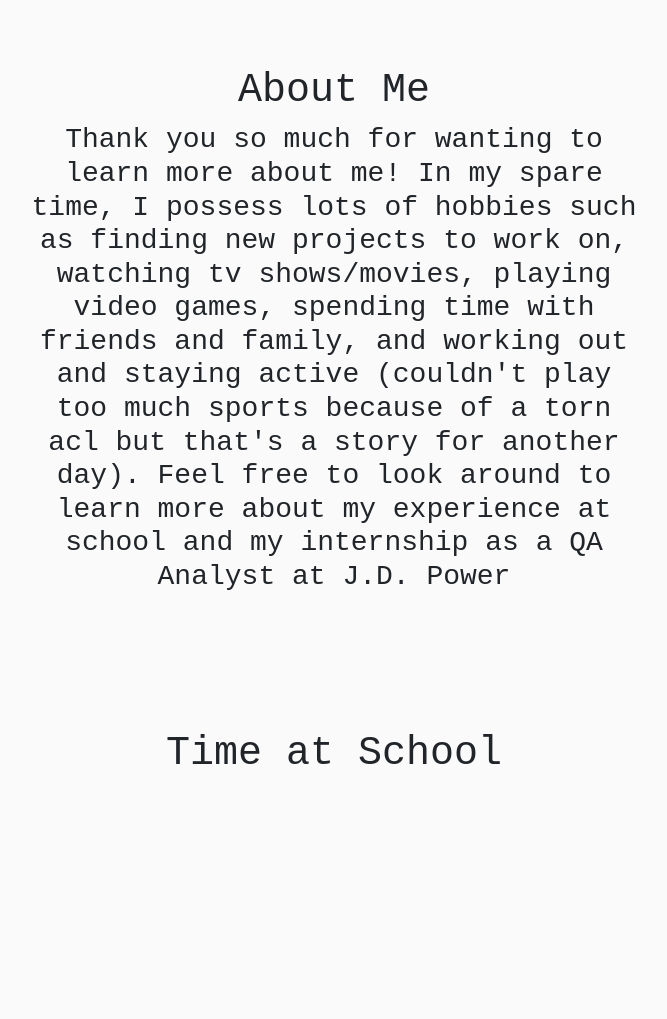
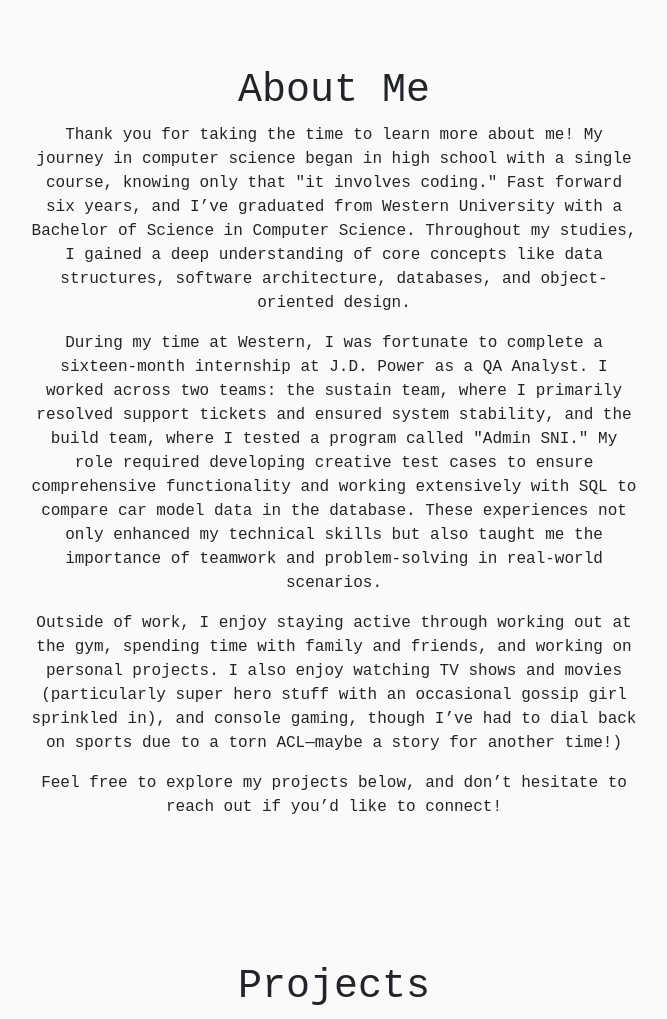
Before and after one commit to royzhu0830/Personal-Website, a plain HTML site: page index.html in a window 1280 px wide. Shown: the part 700-1719 px from the top of the page, without its empty margins (306-973 px from the left). Before the commit the page ends 1486 px from the top, so only its background shows below. Drawn offline with nearby package versions, Linux system fonts and the light colour scheme.

Commit message:
edited about me section a bit more

```diff
--- a/index.html
+++ b/index.html
@@ -63,7 +63,17 @@
           <div class="col-md-3"></div>
           <div class="col-md-6">
             <h1> About Me</h1>
-            <h3>Thank you so much for wanting to learn more about me! In my spare time, I possess lots of hobbies such as finding new projects to work on, watching tv shows/movies, playing video games, spending time with friends and family, and working out and staying active (couldn't play too much sports because of a torn acl but that's a story for another day). Feel free to look around to learn more about my experience at school and my internship as a QA Analyst at J.D. Power</h3>
+            <p>
+              Thank you for taking the time to learn more about me! My journey in computer science began in high school with a single course, knowing only that "it involves coding." Fast forward six years, and I’ve graduated from Western University with a Bachelor of Science in Computer Science. Throughout my studies, I gained a deep understanding of core concepts like data structures, software architecture, databases, and object-oriented design.
+            </p>
+            <p>
+              During my time at Western, I was fortunate to complete a sixteen-month internship at J.D. Power as a QA Analyst. I worked across two teams: the sustain team, where I primarily resolved support tickets and ensured system stability, and the build team, where I tested a program called "Admin SNI." My role required developing creative test cases to ensure comprehensive functionality and working extensively with SQL to compare car model data in the database. These experiences not only enhanced my technical skills but also taught me the importance of teamwork and problem-solving in real-world scenarios.
+
+            </p>
+            <p>
+              Outside of work, I enjoy staying active through working out at the gym, spending time with family and friends, and working on personal projects. I also enjoy watching TV shows and movies (particularly super hero stuff with an occasional gossip girl sprinkled in), and console gaming, though I’ve had to dial back on sports due to a torn ACL—maybe a story for another time!)
+            </p>
+            <p>Feel free to explore my projects below, and don’t hesitate to reach out if you’d like to connect!</p>
           </div>
           <div class="col-md-3"></div>
         </div>
@@ -74,7 +84,7 @@
         <div class="row">
           <div class="col-md-3"></div>
           <div class="col-md-6">
-            <h1> Time at School</h1>
+            <h1>Projects</h1>
             <h3></h3>
           </div>
           <div class="col-md-3"></div>
```
Also changed, not shown: About Me.txt.
